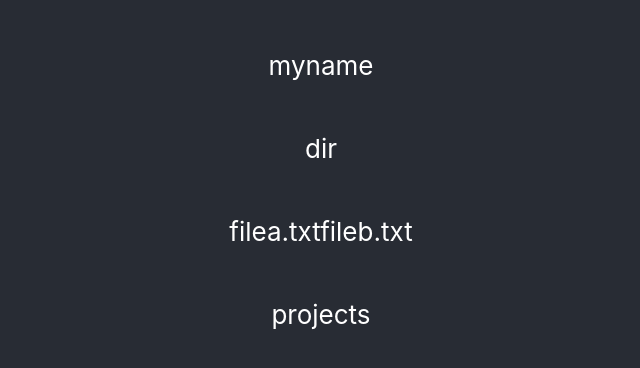
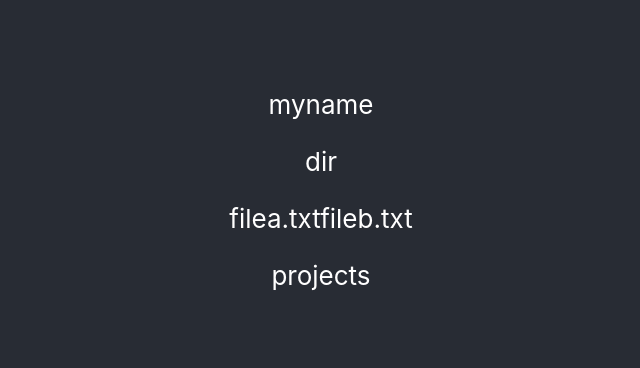
Before and after one commit to jkirk40/breadcrumbs, a React (Create React App) app: page / in a window 1280 px wide. Shown: the part 210-578 px from the top of the page, without its empty margins (319-959 px from the left). Built offline with nearby package versions, Linux system fonts and the light colour scheme.

Commit message:
display of information moved to own component

```diff
--- a/src/App.js
+++ b/src/App.js
@@ -1,6 +1,8 @@
 import React from 'react';
 
 import getContent from "./functions/getContents";
+
+import InfoDisplay from './components/infoDisplay';
 
 import './App.css';
 
@@ -33,10 +35,7 @@ class App extends React.Component {
   render () {
     return (
       <div className="App">
-        <p>{this.state.obj.name}</p>
-        <p>{this.state.obj.type}</p>
-        <p>{this.state.obj.files}</p>
-        <p>{this.state.obj.subdirectories}</p>
+        <InfoDisplay obj={this.state.obj}></InfoDisplay>
       </div>
     );
   }
--- /dev/null
+++ b/src/components/infoDisplay.js
@@ -0,0 +1,10 @@
+export default function InfoDisplay (props) {
+    return (
+        <div>
+            <p>{props.obj.name}</p>
+            <p>{props.obj.type}</p>
+            <p>{props.obj.files}</p>
+            <p>{props.obj.subdirectories}</p>
+        </div>
+    )
+}
```
